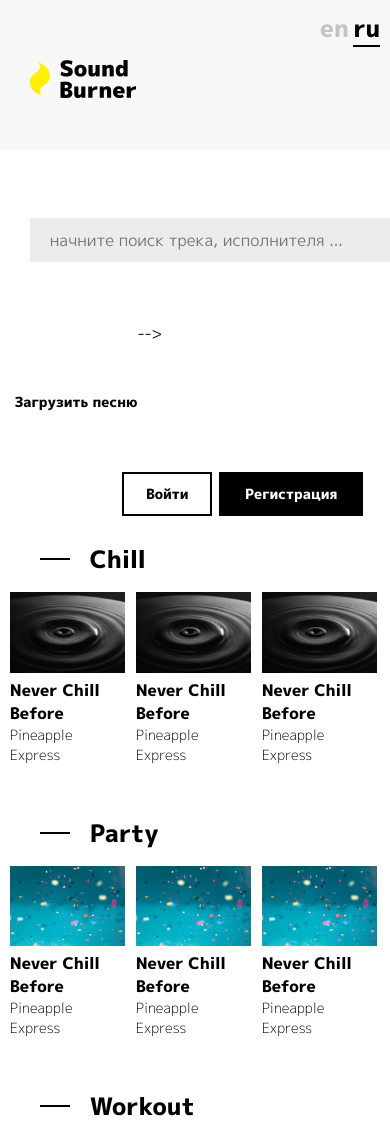
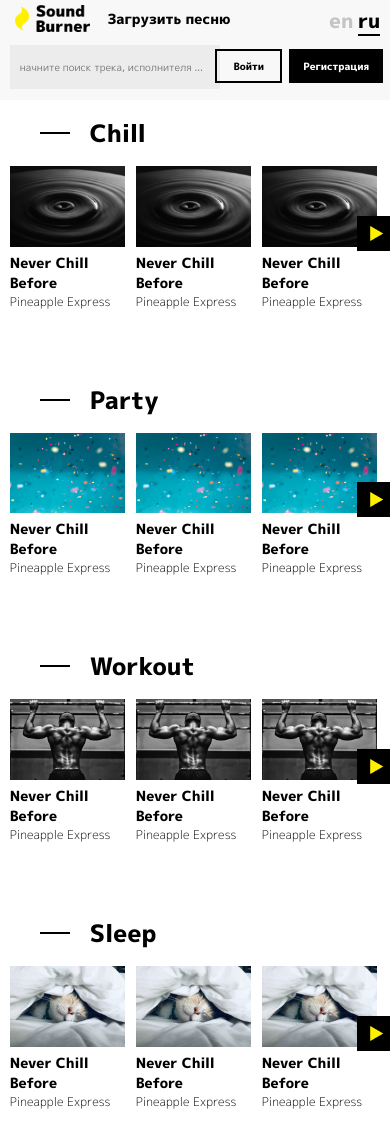
Before and after one commit to Glukovatij/Website_Sound-Burner, a plain HTML site: page index.html in a window 390 px wide. Shown: the top 1127 px of the page. Drawn offline with Linux system fonts and the light colour scheme.

Commit message:
commit (#13)

```diff
--- a/css/mobile-style.css
+++ b/css/mobile-style.css
@@ -16,7 +16,7 @@ a{
 /* Шапка */
 header{
 	width:100%;
-	height: 150px;
+	height: 100px;
 	background-color:#F8F8F8;
 }
 header .all-header{
@@ -25,11 +25,11 @@ header .all-header{
 }
 header .all-header .lang{
 	float: right;
-	margin-top: 10px;
+	margin-top: 5px;
 }
 header .all-header .lang a{
 	font-family: "M PLUS 1p", serif;
-	font-size: 24px;
+	font-size: 20px;
 	font-weight: bolder;
 	color: #C4C4C4;
 }
@@ -40,55 +40,63 @@ header .all-header .lang a:hover{
 }
 header .all-header .logo{
 	float:left;
-	margin:60px 20px;
+	margin:5px 5px;
+	width: 75px;
 }
 header .all-header .search{
 	float:left;
-	margin:60px 20px;
-	width: 360px;
+	margin:5px 5px;
+	position: relative;
+	top: 40px;
+	left: -90px;
+	width: 210px;
 	height: 44px;
 	border: none;
 	background-color:#ECECEC;
 	font-family: "M PLUS 1p", serif;
-	font-size: 16px;
+	font-size: 10px;
 	font-weight: light;
-	text-indent: 20px;
+	text-indent: 10px;
 	outline: none;
 }
 header .all-header .upload-a-song{
 	float: left;
-	margin-left: 5px;
-	margin-top: 70px;
 	color: #000000;
 	font-family: "M PLUS 1p", serif;
 	font-size: 14px;
 	font-weight: bolder;
+	margin: 5px 5px;
+	position: relative;
+	top: -50px;
+	left: 93px;
 }
 header .all-header .upload-a-song:hover{
 	color: #C4C4C4;
 }
 header .all-header .buttons{
 	font-family: "M PLUS 1p", serif;
-	font-size: 14px;
+	font-size: 10px;
 	font-weight: bolder;
 	text-align: center;
-	line-height: 40px;
+	line-height: 30px;
 	margin-right: 10px;
 	float: right;
-	margin-top: 60px;
+	position: relative;
+	top: -5px;
+	left: 20px;
 }
 header .all-header .buttons .log-in{
 	border: 2px solid #000000;
-	width: 86px;
-	height: 40px;
+	width: 63px;
+	height: 30px;
 	float: right;
 	margin-right: 7px;
 	/* margin-top: 30px; */
 }
 header .all-header .buttons .sign-up{
 	border: 2px solid #000000;
-	width: 140px;
-	height: 40px;
+	width: 90px;
+	height: 30px;
 	float: right;
 	margin-right: 7px;
 	/* margin-top: 30px; */
@@ -111,7 +119,7 @@ main{
 main .section{
 	float: left;
 	width: 95%;
-	margin: 25px 2.5%;
+	margin: 15px 2.5%;
 }
 main .section h3{font-size: 24px;}
 
@@ -133,23 +141,33 @@ main .section .img-block{
 main .section .img-block:not(:last-of-type){
 	margin-right: 3%;
 }
+main .section .img-block h4{
+	font-size: 14px;
+}
 main .section .img-block img{width: 100%;}
 main .section .img-block p{
 	float: left;
-	font-size: 14px;
+	font-size: 12px;
 	font-weight: lighter;
+}
+main .section .img-block .button_play{
+	width: 35px;
+	height: 35px;
+	position: relative;
+	top: -95px;
+	left: 95px;
 }
 /* Футер */
 footer{
 	float: left;
 	background-color:#000000;
 	width:100%;
-	height:160px;
+	height:100px;
 }
 footer p{
 	color: #FFFFFF;
 	font-size: 14px;
 	font-weight: lighter;
 	text-align: center;
-	line-height: 160px;
+	line-height: 100px;
 }
--- a/css/style.css
+++ b/css/style.css
@@ -137,6 +137,13 @@ main .section .img-block p{
 	font-size: 14px;
 	font-weight: lighter;
 }
+main .section .img-block .button_play{
+	width: 80px;
+	height: 80px;
+	position: relative;
+	top: -95px;
+	left: 230px;
+}
 /* Футер */
 footer{
 	float: left;
--- a/index.html
+++ b/index.html
@@ -4,7 +4,7 @@
 <head>
 	<meta charset="utf-8">
 	<link rel="stylesheet" media="(min-width:1920px)" href="css/style.css">
-	<link rel="stylesheet" media="(max-width:1080px)" href="css/mobile-style.css">
+	<link rel="stylesheet" media="(max-width:500px)" href="css/mobile-style.css">
 	<meta name="author" content="Yakovlev Grigorij Dmitrievich">
 	<meta name="description" content="The website of the music service. Listening to music. An online streaming service for listening to music. Listen to music online.">
 	<meta name="keywords" content="music, online, for free, listen, audio, songs">
@@ -47,6 +47,7 @@
 				<img src="img/image-Chill.png">
 				<h4>Never Chill Before</h4>
 				<p>Pineapple Express</p>
+				<img class="button_play" src="img/next icon.png">
 			</div>
 		</div>
 		<div class="section">
@@ -65,6 +66,7 @@
 				<img src="img/image-Party.png">
 				<h4>Never Chill Before</h4>
 				<p>Pineapple Express</p>
+				<img class="button_play" src="img/next icon.png">
 			</div>
 		</div>
 		<div class="section">
@@ -83,6 +85,7 @@
 				<img src="img/image-Workout.png">
 				<h4>Never Chill Before</h4>
 				<p>Pineapple Express</p>
+				<img class="button_play" src="img/next icon.png">
 			</div>
 		</div>
 		<div class="section">
@@ -101,6 +104,7 @@
 				<img src="img/image-Sleep.png">
 				<h4>Never Chill Before</h4>
 				<p>Pineapple Express</p>
+				<img class="button_play" src="img/next icon.png">
 			</div>
 		</div>
 		<div class="section">
@@ -119,6 +123,7 @@
 				<img src="img/image-ChartsNew_hot.png">
 				<h4>Never Chill Before</h4>
 				<p>Pineapple Express</p>
+				<img class="button_play" src="img/next icon.png">
 			</div>
 		</div>
 		<div class="section">
@@ -137,6 +142,7 @@
 				<img src="img/image-ChartsTop50.png">
 				<h4>Never Chill Before</h4>
 				<p>Pineapple Express</p>
+				<img class="button_play" src="img/next icon.png">
 			</div>
 		</div>
 	</main>
@@ -145,7 +151,7 @@
 		<p>Политика конфиденциальности</p>
 	</footer>
 
-	</div> -->
+	</div>
 </body>
 
 </html>
```
